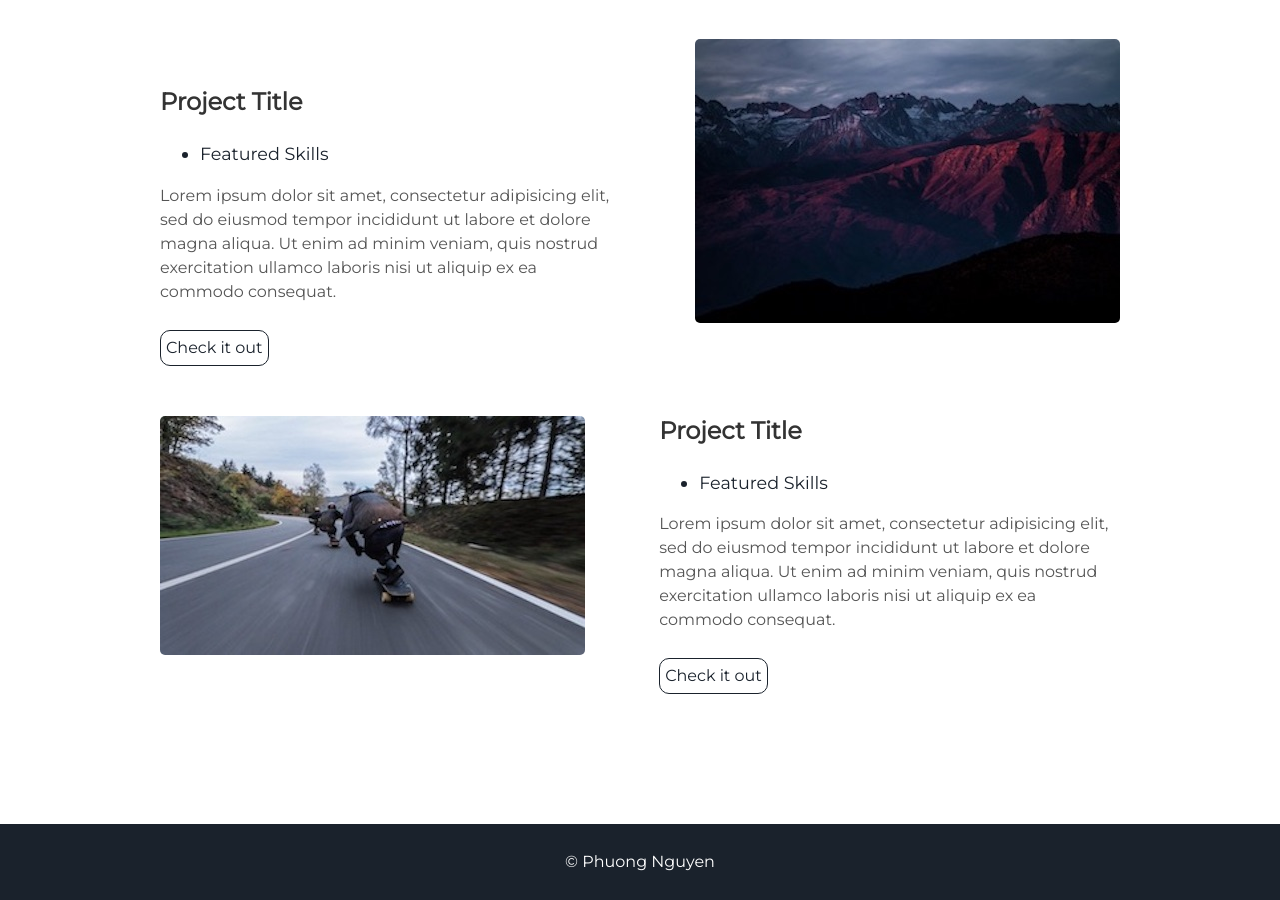
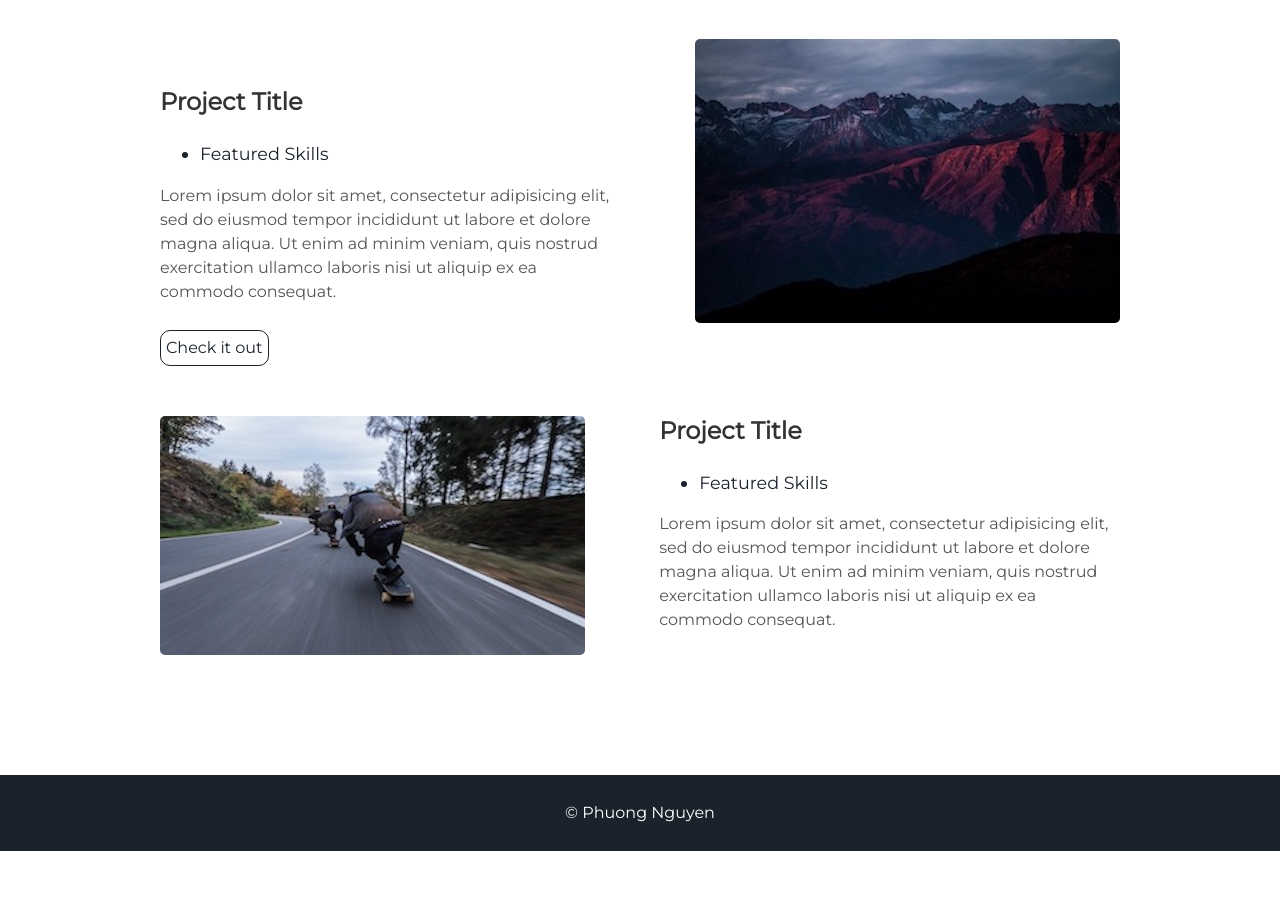
Before and after one commit to phuongnguyen0610/phuongnguyen0610.github.io, a Jekyll site: the page built from index.html, in a window 1280 px wide and 900 px high, scrolled down 1716 px. Built offline with Jekyll 4.4.1, drawn with Linux system fonts in a browser that asks for light colours; after the commit the page ends 2567 px from its top, so only the background shows below that.

Commit message:
Update projects.html

```diff
--- a/_includes/projects.html
+++ b/_includes/projects.html
@@ -24,6 +24,6 @@
       <li> Featured Skills</li>
     </ul>
     <p>Lorem ipsum dolor sit amet, consectetur adipisicing elit, sed do eiusmod tempor incididunt ut labore et dolore magna aliqua. Ut enim ad minim veniam, quis nostrud exercitation ullamco laboris nisi ut aliquip ex ea commodo consequat.</p>
-    <a class="project-link" href="#">Check it out</a>
+    <!-- <a class="project-link" href="#">Check it out</a> -->
   </div>
 </div>
```
